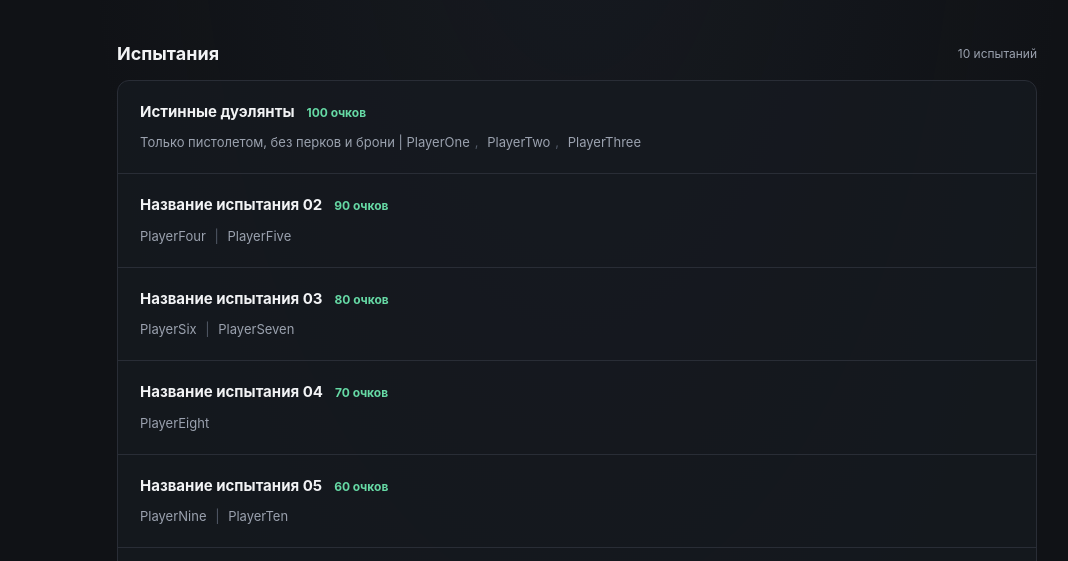
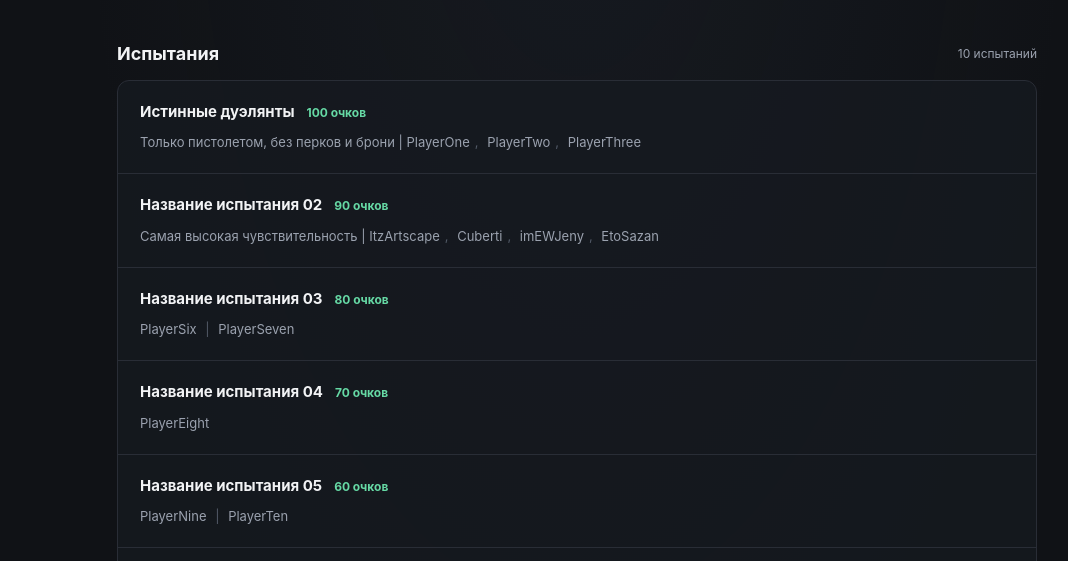
Before and after one commit to ArtscapeMC/ZombiesChallengeList, a plain HTML site: page index.html in a window 1280 px wide. Shown: the part 239-800 px from the top of the page, without its empty margins (63-1131 px from the left). Drawn offline with Linux system fonts and the light colour scheme.

Commit message:
Update index.html

```diff
--- a/index.html
+++ b/index.html
@@ -43,7 +43,7 @@
                         <h3>Название испытания 02</h3>
                         <span class="points">90 очков</span>
                     </div>
-                    <p class="players">PlayerFour <span aria-hidden="true">|</span> PlayerFive</p>
+                    <p class="players">Самая высокая чувствительность | ItzArtscape<span aria-hidden="true">,</span> Cuberti<span aria-hidden="true">,</span> imEWJeny<span aria-hidden="true">,</span> EtoSazan</p>
                 </article>
                 <article class="challenge-row">
                     <div class="challenge-info">
```
